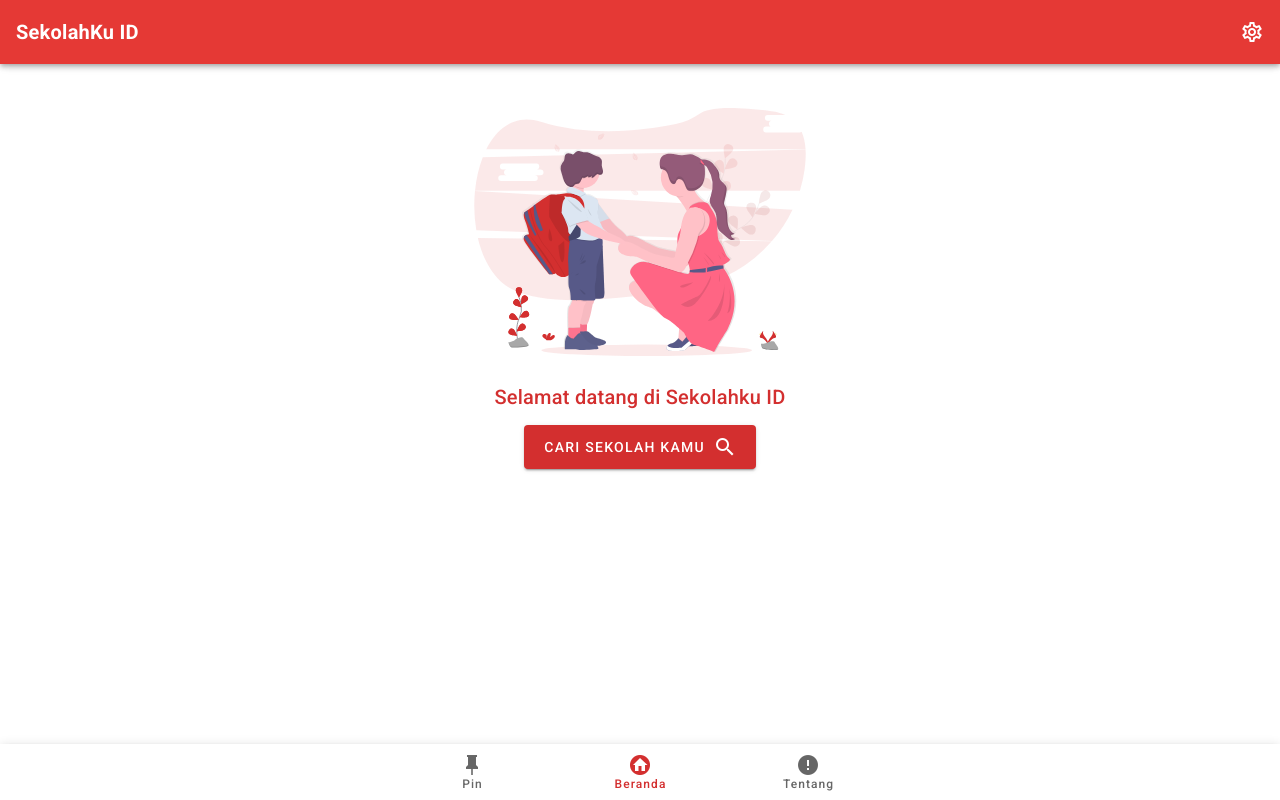
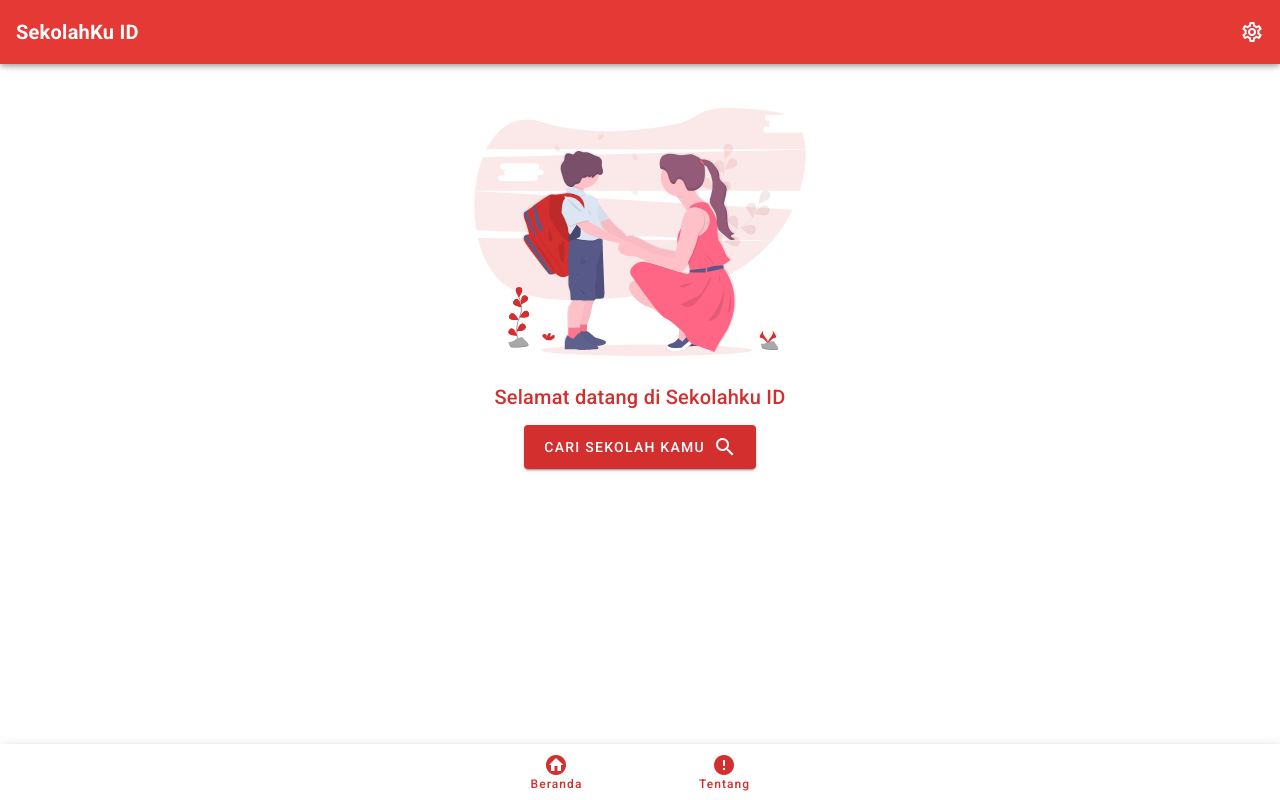
Before and after one commit to satyawikananda/Sekolahku-ID, a Vue app in the folder frontend/: page / in a window 1280 px wide. Built offline with nearby package versions, Linux system fonts and the light colour scheme.

Commit message:
:fire: Disabled some code

```diff
--- a/frontend/src/components/master/NavBottom.vue
+++ b/frontend/src/components/master/NavBottom.vue
@@ -1,9 +1,9 @@
 <template>
   <v-bottom-navigation app :value="activeBtn" color="text" grow fixed>
-    <v-btn to="/favorite">
+    <!-- <v-btn to="/favorite">
       <span>Pin</span>
       <v-icon>mdi-pin</v-icon>
-    </v-btn>
+    </v-btn> -->
 
     <v-btn to="/">
       <span>Beranda</span>
--- a/frontend/src/pages/Search.vue
+++ b/frontend/src/pages/Search.vue
@@ -153,7 +153,7 @@
                   }}</v-list-item-subtitle>
                 </v-list-item-content>
               </v-list-item>
-              <v-btn
+              <!-- <v-btn
                 disabled
                 color="secondary"
                 class="ma-2 white--text"
@@ -172,7 +172,7 @@
               >
                 Pin
                 <v-icon right dark>mdi-pin</v-icon>
-              </v-btn>
+              </v-btn> -->
               <v-btn
                 target="blank"
                 color="secondary"
```
